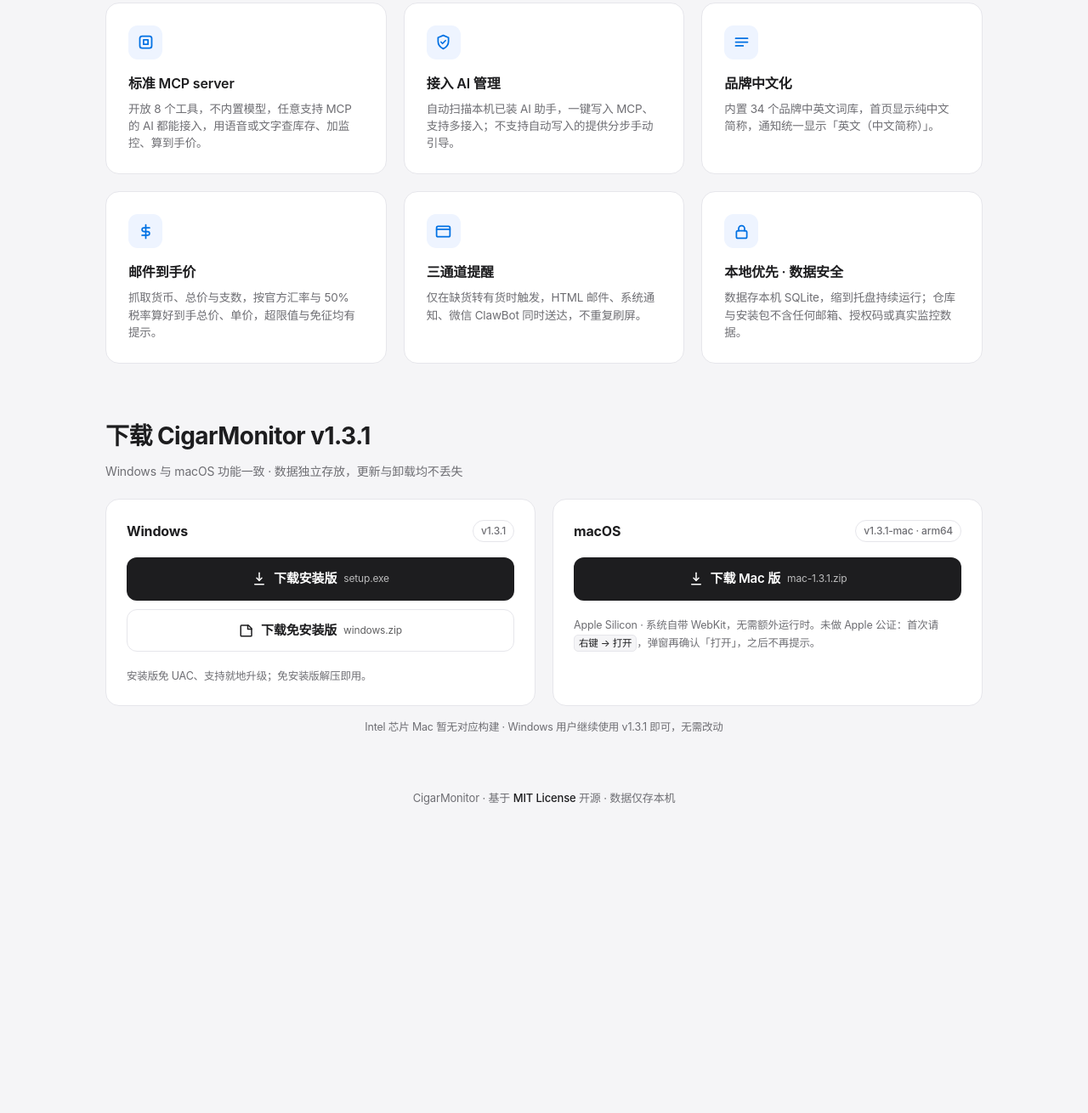
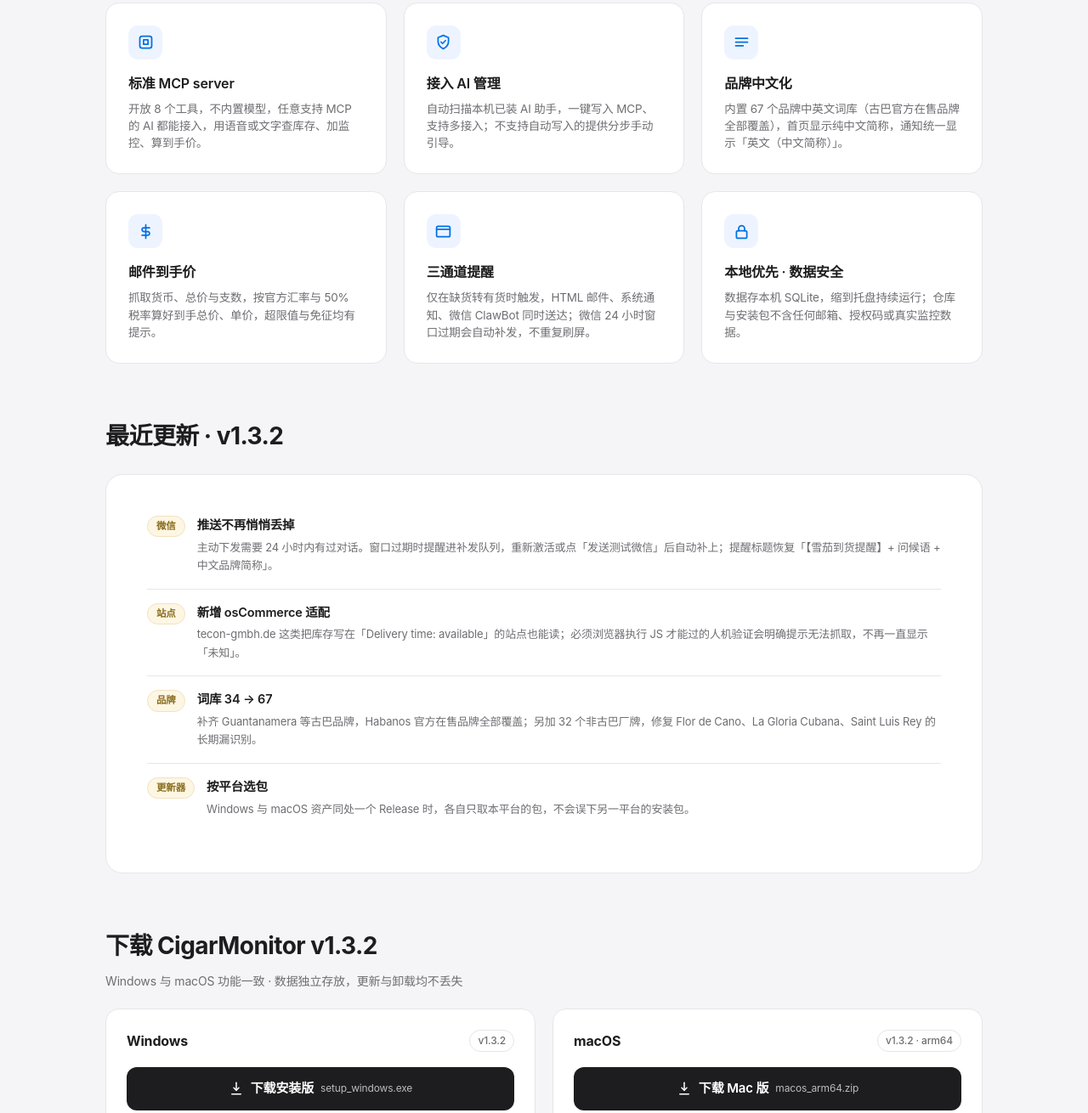
Before and after one commit to hoho77777/cigar-monitor, a plain HTML site: page landing/产品介绍.html in a window 1280 px wide. Shown: the part 930-2240 px from the top of the page at 85% size. Before the commit the page ends 1952 px from the top, so only its background shows below. Drawn offline with Linux system fonts and the light colour scheme.

Commit message:
v1.3.2: README 与落地页同步（macOS 版上线、品牌词库 67、下载资产改名）

```diff
--- a/landing/产品介绍.html
+++ b/landing/产品介绍.html
@@ -93,6 +93,14 @@ body{
 .btn svg{width:18px;height:18px}
 .btn small{font-weight:400;opacity:.7;font-size:12px}
 
+/* ===== 更新日志 ===== */
+.logs{display:grid;gap:0}
+.log-item{display:grid;grid-template-columns:auto 1fr;gap:14px;align-items:start;padding:16px 0;border-top:1px solid var(--line)}
+.log-item:first-child{border-top:0;padding-top:0}
+.log-tag{font-size:11.5px;font-weight:600;color:#8a6d1f;background:#fdf6e3;border:1px solid #f0e3c0;border-radius:999px;padding:3px 10px;white-space:nowrap}
+.log-txt{font-size:14.5px;font-weight:600}
+.log-txt span{display:block;font-size:13px;font-weight:400;color:var(--sub);margin-top:5px;line-height:1.65}
+
 footer{margin-top:64px;text-align:center;font-size:13px;color:var(--sub)}
 footer a{color:var(--ink);text-decoration:none;font-weight:500}
 
@@ -127,7 +135,7 @@ footer a{color:var(--ink);text-decoration:none;font-weight:500}
       <div class="role">雪茄库存监控工具</div>
       <p class="desc">定时盯库存，缺货转有货立即通过邮件、系统通知与微信提醒；同时是标准 MCP server，可直接接入 AI 用语音或文字操作。</p>
       <div class="meta">
-        <span>v1.3.1</span><span class="sep">·</span>
+        <span>v1.3.2</span><span class="sep">·</span>
         <span>Python</span><span class="sep">·</span>
         <span>Windows / macOS</span><span class="sep">·</span>
         <span>数据存本机</span>
@@ -197,7 +205,7 @@ footer a{color:var(--ink);text-decoration:none;font-weight:500}
       <div class="fitem">
         <div class="fic"><svg viewBox="0 0 24 24" fill="none" stroke="currentColor" stroke-width="2" stroke-linecap="round" stroke-linejoin="round"><path d="M4 7h16M4 12h16M4 17h10"/></svg></div>
         <h4>品牌中文化</h4>
-        <p>内置 34 个品牌中英文词库，首页显示纯中文简称，通知统一显示「英文（中文简称）」。</p>
+        <p>内置 67 个品牌中英文词库（古巴官方在售品牌全部覆盖），首页显示纯中文简称，通知统一显示「英文（中文简称）」。</p>
       </div>
       <div class="fitem">
         <div class="fic"><svg viewBox="0 0 24 24" fill="none" stroke="currentColor" stroke-width="2" stroke-linecap="round" stroke-linejoin="round"><path d="M12 3v18"/><path d="M17 7H9.5a2.5 2.5 0 0 0 0 5h5a2.5 2.5 0 0 1 0 5H7"/></svg></div>
@@ -207,7 +215,7 @@ footer a{color:var(--ink);text-decoration:none;font-weight:500}
       <div class="fitem">
         <div class="fic"><svg viewBox="0 0 24 24" fill="none" stroke="currentColor" stroke-width="2" stroke-linecap="round" stroke-linejoin="round"><rect x="3" y="5" width="18" height="14" rx="2"/><path d="M3 9h18"/></svg></div>
         <h4>三通道提醒</h4>
-        <p>仅在缺货转有货时触发，HTML 邮件、系统通知、微信 ClawBot 同时送达，不重复刷屏。</p>
+        <p>仅在缺货转有货时触发，HTML 邮件、系统通知、微信 ClawBot 同时送达；微信 24 小时窗口过期会自动补发，不重复刷屏。</p>
       </div>
       <div class="fitem">
         <div class="fic"><svg viewBox="0 0 24 24" fill="none" stroke="currentColor" stroke-width="2" stroke-linecap="round" stroke-linejoin="round"><rect x="5" y="11" width="14" height="10" rx="2"/><path d="M8 11V8a4 4 0 0 1 8 0v3"/></svg></div>
@@ -217,33 +225,66 @@ footer a{color:var(--ink);text-decoration:none;font-weight:500}
     </div>
   </section>
 
+  <!-- ===== 最近更新 ===== -->
+  <section class="features">
+    <h2 class="section-head">最近更新 · v1.3.2</h2>
+    <div class="card">
+      <div class="logs">
+        <div class="log-item">
+          <span class="log-tag">微信</span>
+          <p class="log-txt">推送不再悄悄丢掉
+            <span>主动下发需要 24 小时内有过对话。窗口过期时提醒进补发队列，重新激活或点「发送测试微信」后自动补上；提醒标题恢复「【雪茄到货提醒】+ 问候语 + 中文品牌简称」。</span>
+          </p>
+        </div>
+        <div class="log-item">
+          <span class="log-tag">站点</span>
+          <p class="log-txt">新增 osCommerce 适配
+            <span>tecon-gmbh.de 这类把库存写在「Delivery time: available」的站点也能读；必须浏览器执行 JS 才能过的人机验证会明确提示无法抓取，不再一直显示「未知」。</span>
+          </p>
+        </div>
+        <div class="log-item">
+          <span class="log-tag">品牌</span>
+          <p class="log-txt">词库 34 → 67
+            <span>补齐 Guantanamera 等古巴品牌，Habanos 官方在售品牌全部覆盖；另加 32 个非古巴厂牌，修复 Flor de Cano、La Gloria Cubana、Saint Luis Rey 的长期漏识别。</span>
+          </p>
+        </div>
+        <div class="log-item">
+          <span class="log-tag">更新器</span>
+          <p class="log-txt">按平台选包
+            <span>Windows 与 macOS 资产同处一个 Release 时，各自只取本平台的包，不会误下另一平台的安装包。</span>
+          </p>
+        </div>
+      </div>
+    </div>
+  </section>
+
   <!-- ===== 下载 ===== -->
   <section class="download">
-    <h3 class="dl-title">下载 CigarMonitor v1.3.1</h3>
+    <h3 class="dl-title">下载 CigarMonitor v1.3.2</h3>
     <p class="dl-sub">Windows 与 macOS 功能一致 · 数据独立存放，更新与卸载均不丢失</p>
     <div class="dl-grid">
       <div class="dl-col">
-        <div class="dl-plat">Windows <span class="ver">v1.3.1</span></div>
-        <a class="btn btn-primary" href="https://github.com/hoho77777/cigar-monitor/releases/download/v1.3.1/CigarMonitor_v1.3.1_setup.exe">
+        <div class="dl-plat">Windows <span class="ver">v1.3.2</span></div>
+        <a class="btn btn-primary" href="https://github.com/hoho77777/cigar-monitor/releases/download/v1.3.2/CigarMonitor_v1.3.2_1_setup_windows.exe">
           <svg viewBox="0 0 24 24" fill="none" stroke="currentColor" stroke-width="2" stroke-linecap="round" stroke-linejoin="round"><path d="M12 3v12"/><path d="M8 11l4 4 4-4"/><path d="M5 21h14"/></svg>
-          下载安装版 <small>setup.exe</small>
+          下载安装版 <small>setup_windows.exe</small>
         </a>
-        <a class="btn btn-ghost" href="https://github.com/hoho77777/cigar-monitor/releases/download/v1.3.1/CigarMonitor_v1.3.1_windows.zip">
+        <a class="btn btn-ghost" href="https://github.com/hoho77777/cigar-monitor/releases/download/v1.3.2/CigarMonitor_v1.3.2_2_portable_windows.zip">
           <svg viewBox="0 0 24 24" fill="none" stroke="currentColor" stroke-width="2" stroke-linecap="round" stroke-linejoin="round"><path d="M4 4h11l5 5v11a1 1 0 0 1-1 1H4a1 1 0 0 1-1-1V5a1 1 0 0 1 1-1z"/><path d="M14 4v6h6"/></svg>
-          下载免安装版 <small>windows.zip</small>
+          下载免安装版 <small>portable_windows.zip</small>
         </a>
         <p class="dl-mini">安装版免 UAC、支持就地升级；免安装版解压即用。</p>
       </div>
       <div class="dl-col">
-        <div class="dl-plat">macOS <span class="ver">v1.3.1-mac · arm64</span></div>
-        <a class="btn btn-primary" href="https://github.com/hoho77777/cigar-monitor/releases/download/v1.3.1-mac/CigarMonitor-mac-1.3.1.zip">
+        <div class="dl-plat">macOS <span class="ver">v1.3.2 · arm64</span></div>
+        <a class="btn btn-primary" href="https://github.com/hoho77777/cigar-monitor/releases/download/v1.3.2/CigarMonitor_v1.3.2_3_macos_arm64.zip">
           <svg viewBox="0 0 24 24" fill="none" stroke="currentColor" stroke-width="2" stroke-linecap="round" stroke-linejoin="round"><path d="M12 3v12"/><path d="M8 11l4 4 4-4"/><path d="M5 21h14"/></svg>
-          下载 Mac 版 <small>mac-1.3.1.zip</small>
+          下载 Mac 版 <small>macos_arm64.zip</small>
         </a>
         <p class="dl-mini">Apple Silicon · 系统自带 WebKit，无需额外运行时。未做 Apple 公证：首次请<span class="key">右键 → 打开</span>，弹窗再确认「打开」，之后不再提示。</p>
       </div>
     </div>
-    <p class="dl-note">Intel 芯片 Mac 暂无对应构建 · Windows 用户继续使用 v1.3.1 即可，无需改动</p>
+    <p class="dl-note">Intel 芯片 Mac 暂无对应构建 · Windows 与 macOS 均已支持应用内自动更新</p>
   </section>
 
   <footer>
```
Also changed, not shown: assets/readme/hero.png, assets/readme/source/hero-layout.svg, 1 other file.
